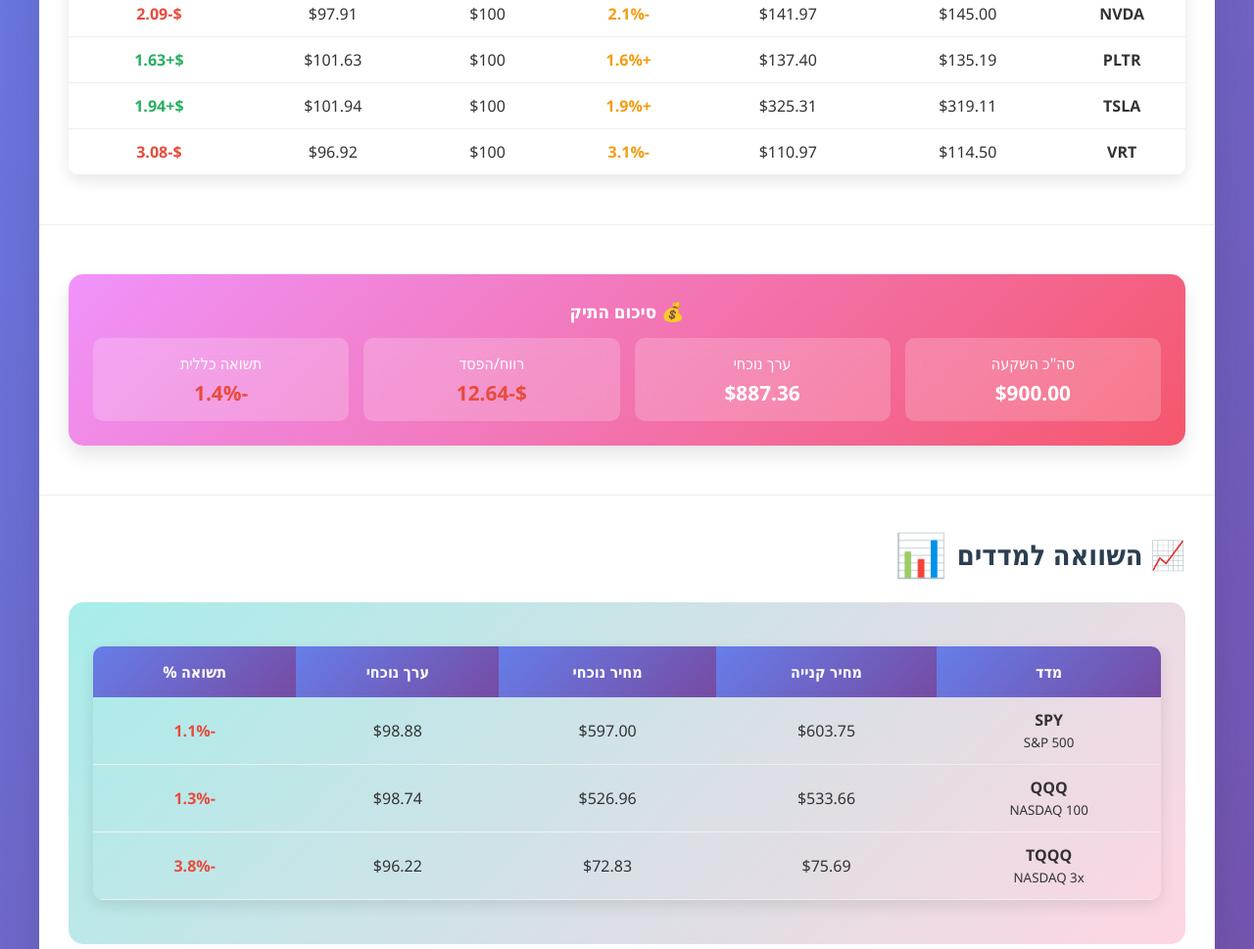
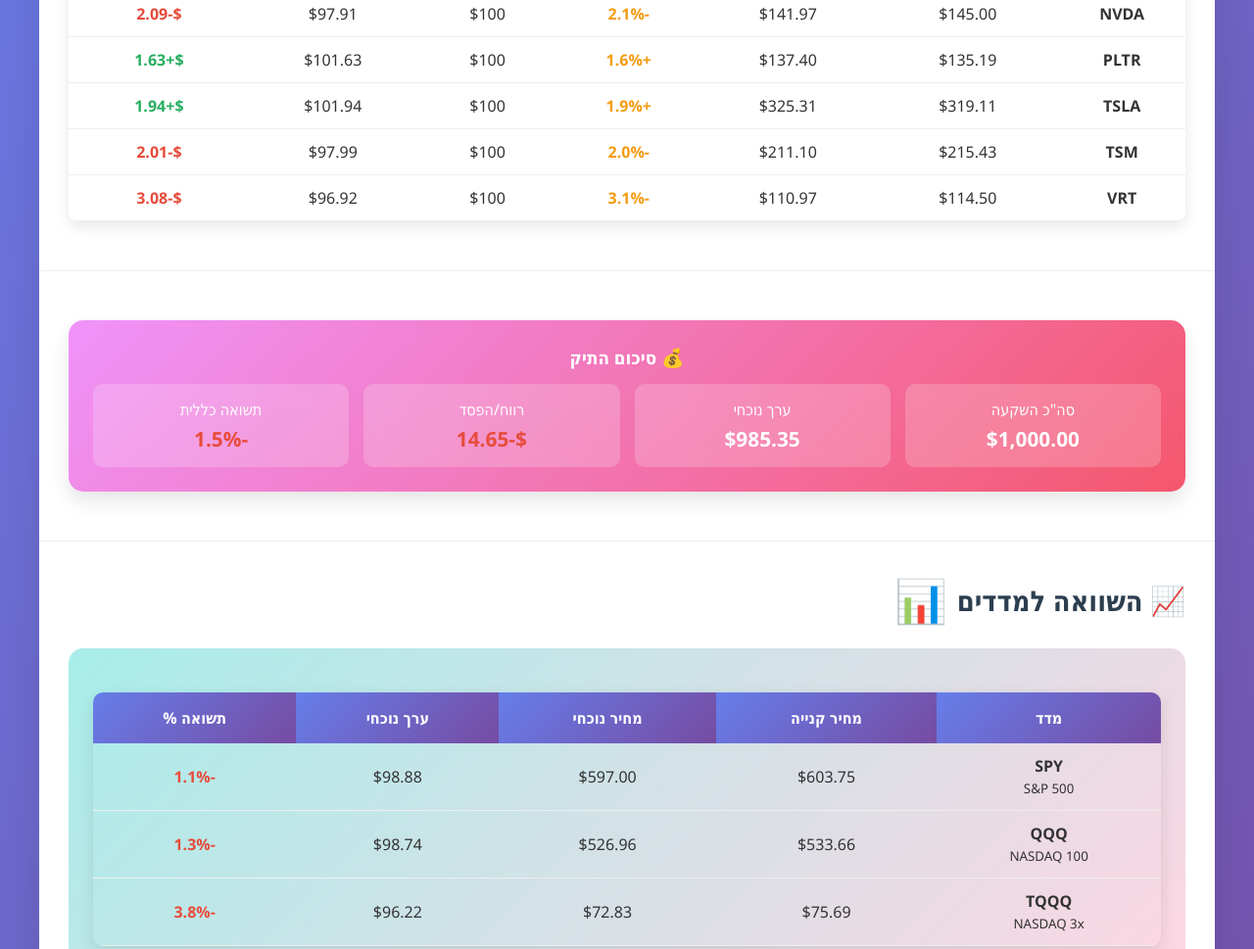
Before and after one commit to GilEpstein/TOP_AI_10, a plain HTML site: page index.html in a window 1280 px wide. Shown: the part 577-1546 px from the top of the page at 98% size. Drawn offline with Linux system fonts and the light colour scheme.

Commit message:
deploy: 48c4752f6500a405c1d232a9c0aa86c8ab5f529b

```diff
--- a/index.html
+++ b/index.html
@@ -151,7 +151,7 @@
     <div class="container">
         <div class="header">
             <h1>🤖 TOP AI 10 - דוח תיק מניות</h1>
-            <p>עדכון אחרון: 14/06/2025 13:12</p>
+            <p>עדכון אחרון: 14/06/2025 13:22</p>
         </div>
 
         <div class="section">
@@ -242,6 +242,15 @@
                         <td class="profit">$+1.94</td>
                     </tr>
                     <tr>
+                        <td><strong>TSM</strong></td>
+                        <td>$215.43</td>
+                        <td>$211.10</td>
+                        <td class="neutral">-2.0%</td>
+                        <td>$100</td>
+                        <td>$97.99</td>
+                        <td class="loss">$-2.01</td>
+                    </tr>
+                    <tr>
                         <td><strong>VRT</strong></td>
                         <td>$114.50</td>
                         <td>$110.97</td>
@@ -260,19 +269,19 @@
                 <div class="summary-stats">
                     <div class="stat-item">
                         <div>סה"כ השקעה</div>
-                        <div class="stat-value">$900.00</div>
+                        <div class="stat-value">$1,000.00</div>
                     </div>
                     <div class="stat-item">
                         <div>ערך נוכחי</div>
-                        <div class="stat-value">$887.36</div>
+                        <div class="stat-value">$985.35</div>
                     </div>
                     <div class="stat-item">
                         <div>רווח/הפסד</div>
-                        <div class="stat-value loss">$-12.64</div>
+                        <div class="stat-value loss">$-14.65</div>
                     </div>
                     <div class="stat-item">
                         <div>תשואה כללית</div>
-                        <div class="stat-value loss">-1.4%</div>
+                        <div class="stat-value loss">-1.5%</div>
                     </div>
                 </div>
             </div>
@@ -323,7 +332,7 @@
             <div class="comparison-section">
                 <div class="comparison-item">
                     <div><strong>TOP AI 10:</strong>
-                        <span class="loss">-1.4%</span>
+                        <span class="loss">-1.5%</span>
                     </div>
                     <div style="font-size: 1.5em;">🎯</div>
                 </div>
```
